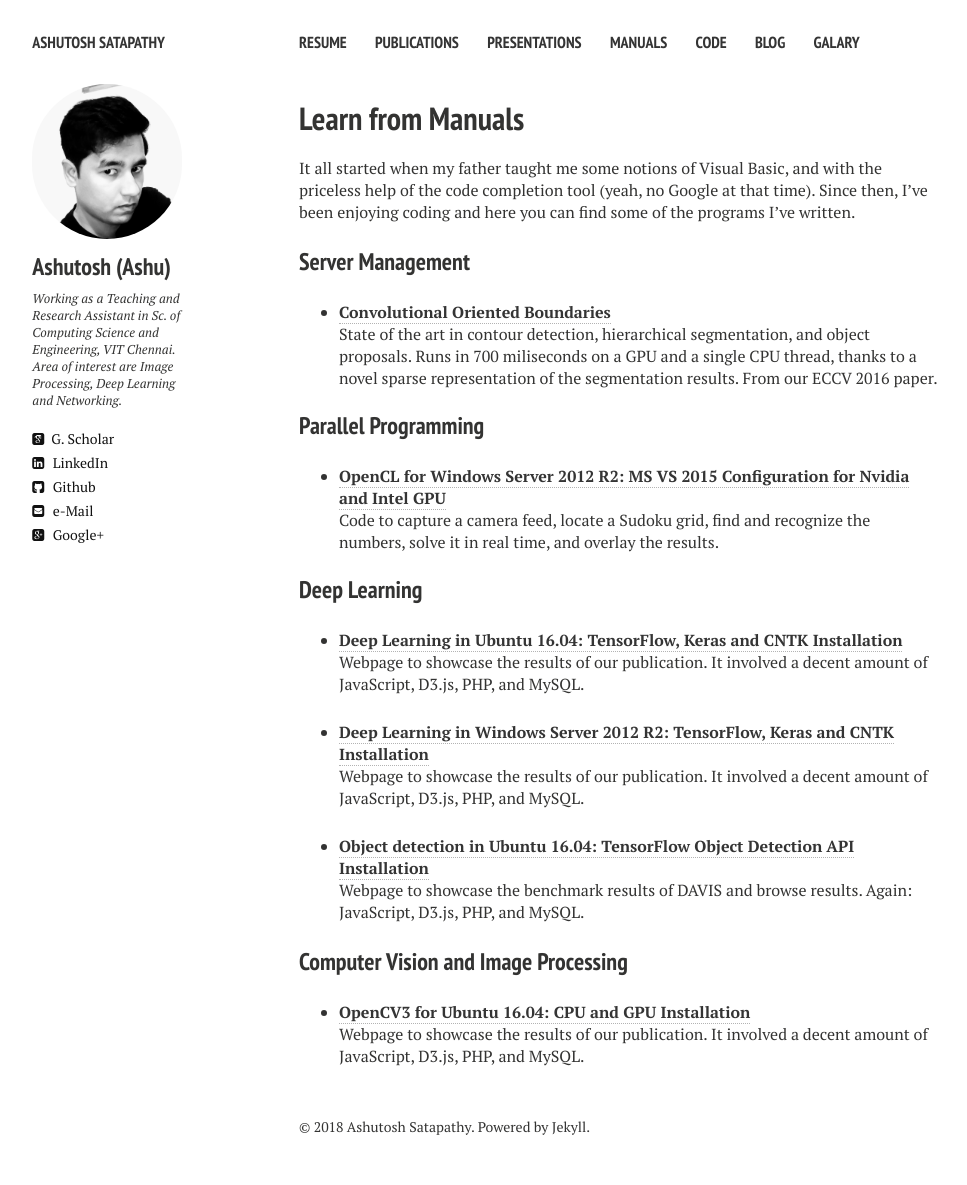
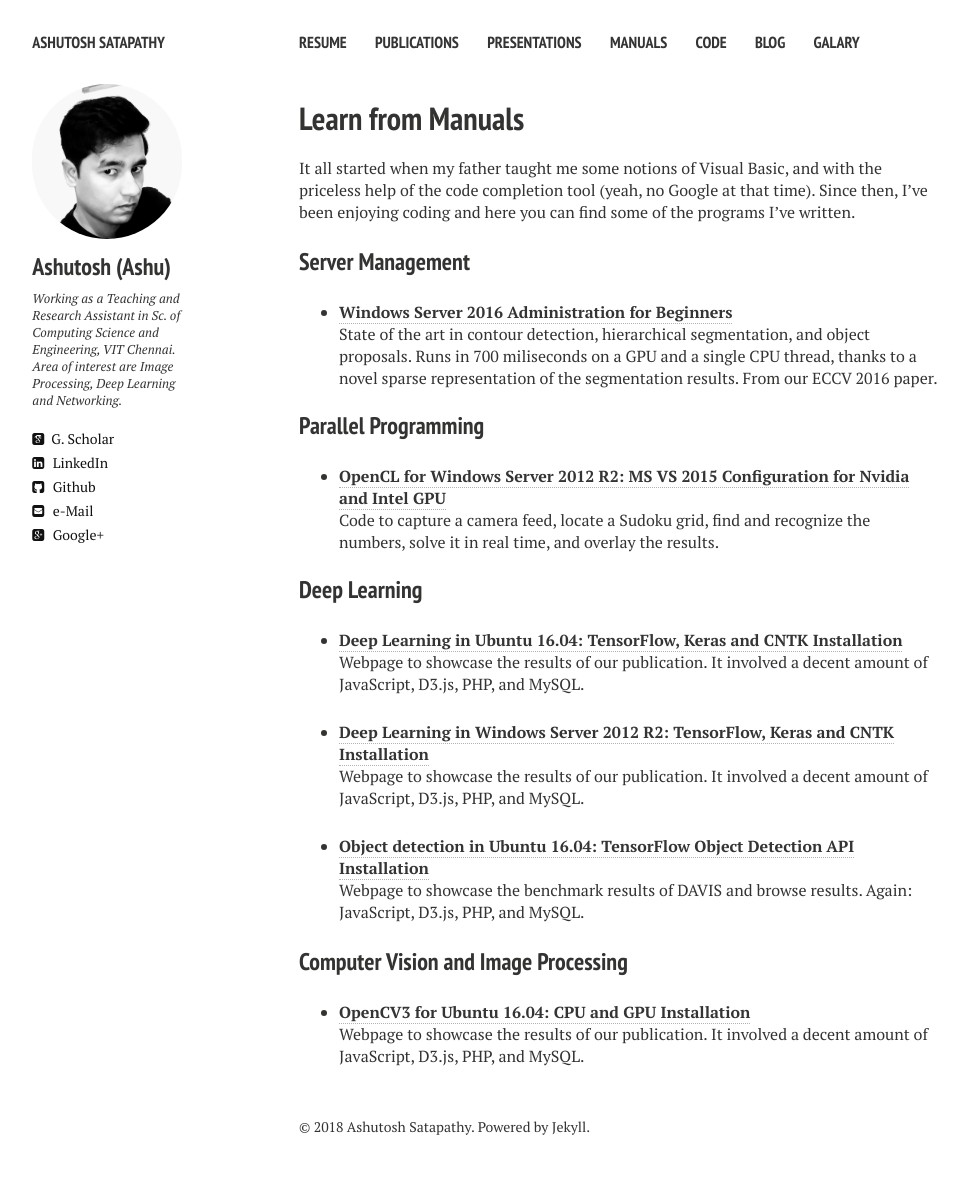
Before and after one commit to ashutoshsatapathy1990/ashutoshsatapathy1990.github.io, a Jekyll site: the page built from manuals.md, in a window 1280 px wide. Shown: the whole page, without its empty margins (21-988 px from the left). Built offline with Jekyll 4.4.1, drawn with Linux system fonts in a browser that asks for light colours; nearby versions of some CDN libraries.

Commit message:
Update manuals.md

```diff
--- a/manuals.md
+++ b/manuals.md
@@ -12,7 +12,7 @@ It all started when my father taught me some notions of Visual Basic, and with t
 
 ### Server Management
 
-* [**Convolutional Oriented Boundaries**](http://www.vision.ee.ethz.ch/~cvlsegmentation/cob/)<br>
+* [**Windows Server 2016 Administration for Beginners**](http://www.vision.ee.ethz.ch/~cvlsegmentation/cob/)<br>
 State of the art in contour detection, hierarchical segmentation, and object proposals. Runs in 700 miliseconds on a GPU and a single CPU thread, thanks to a novel sparse representation of the segmentation results. From our ECCV 2016 paper.
 
 ### Parallel Programming
```
